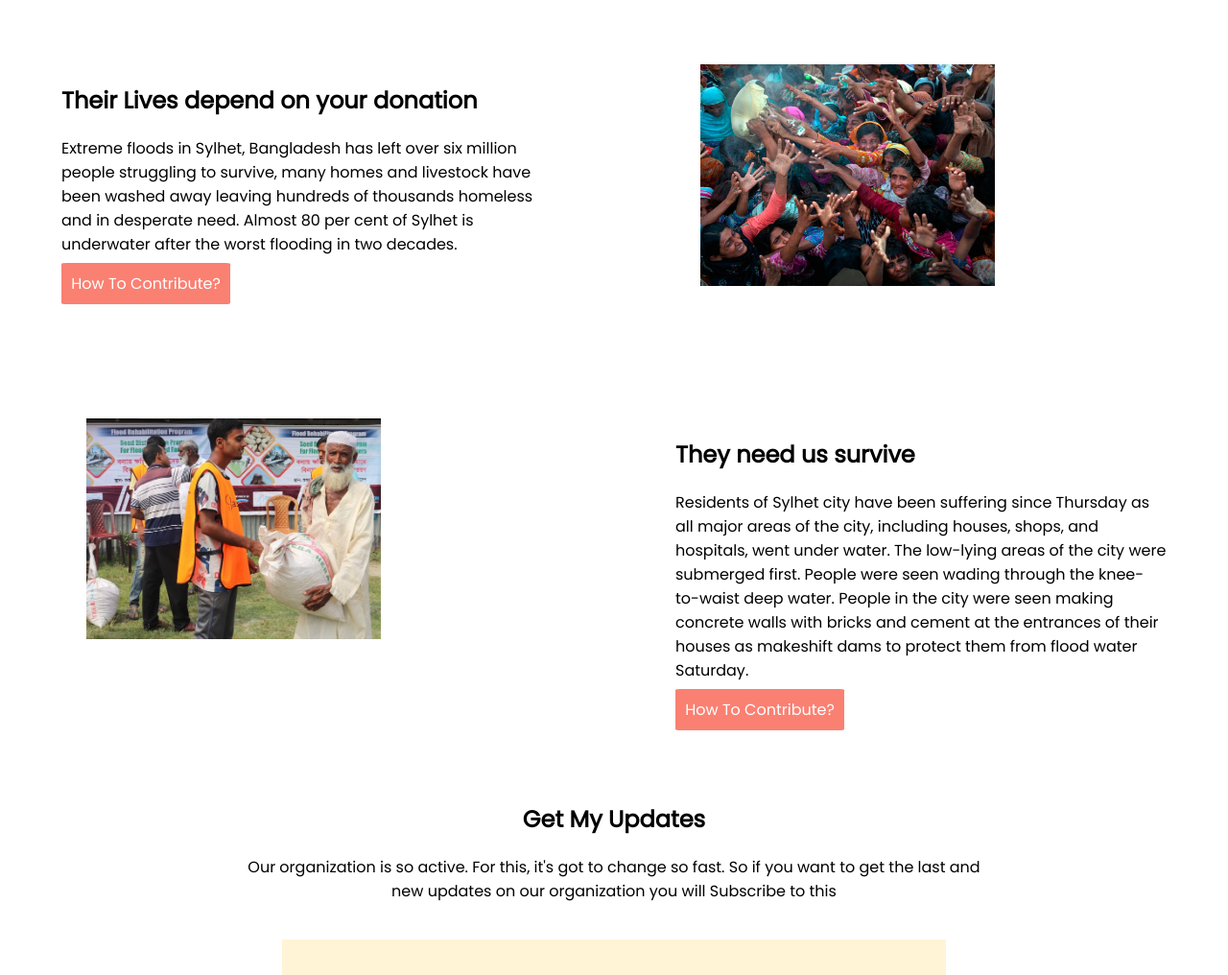
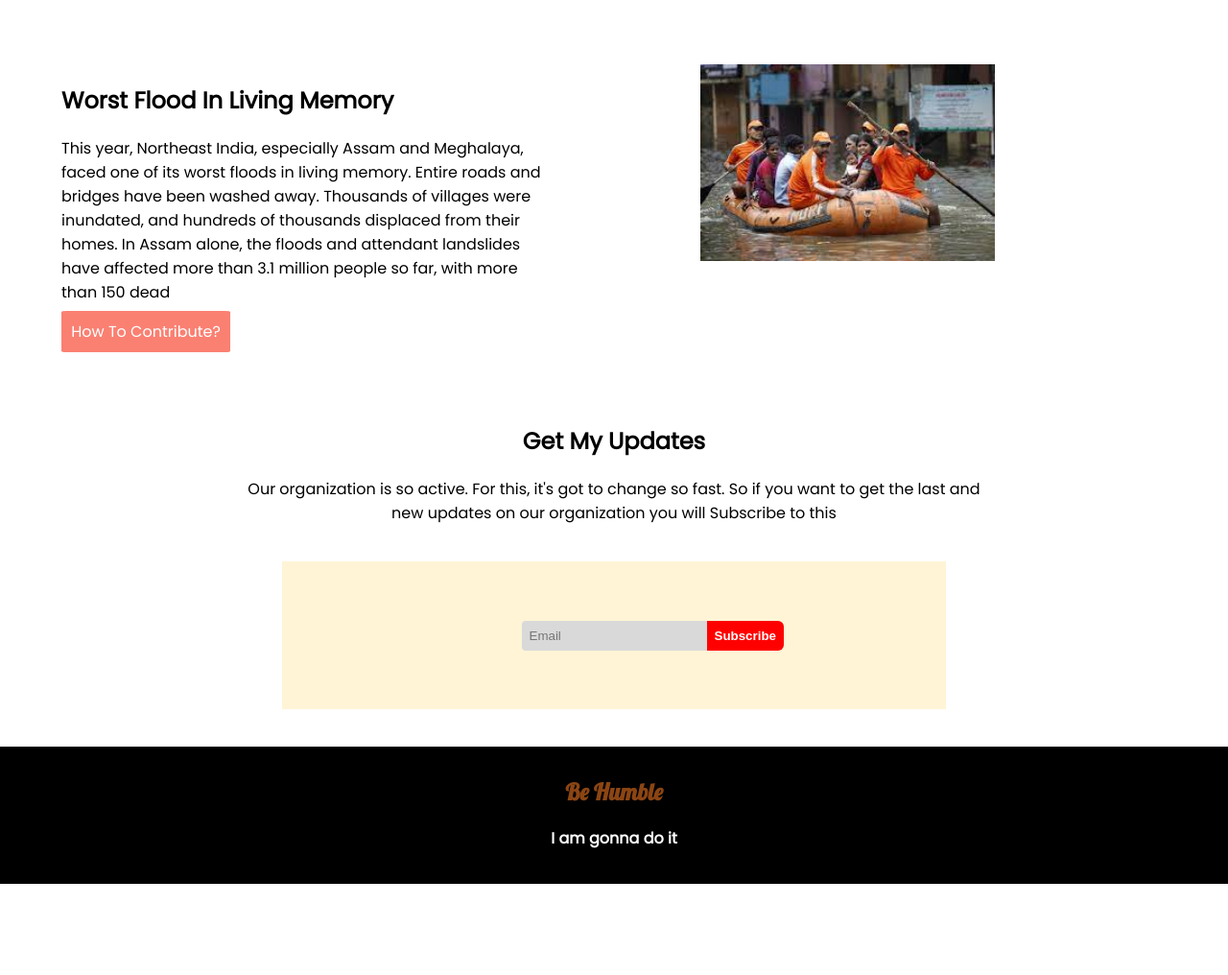
Before and after one commit to anik438/donate-today, a plain HTML site: page index.html in a window 1280 px wide. Shown: the part 1721-2737 px from the top of the page at 96% size. After the commit the page ends 2642 px from the top, so only its background shows below. Drawn offline with Linux system fonts and the light colour scheme.

Commit message:
project completed

```diff
--- a/index.html
+++ b/index.html
@@ -89,24 +89,13 @@
 
     <section class="flexible-container">
         <div class="half-width">
-            <h1>Their Lives depend on your donation</h1>
-            <p>Extreme floods in Sylhet, Bangladesh has left over six million people struggling to survive, many homes and livestock have been washed away leaving hundreds of thousands homeless and in desperate need. Almost 80 per cent of Sylhet is underwater
-                after the worst flooding in two decades.</p>
+            <h1>Worst Flood In Living Memory</h1>
+            <p>This year, Northeast India, especially Assam and Meghalaya, faced one of its worst floods in living memory. Entire roads and bridges have been washed away. Thousands of villages were inundated, and hundreds of thousands displaced from their
+                homes. In Assam alone, the floods and attendant landslides have affected more than 3.1 million people so far, with more than 150 dead</p>
             <a class="link-button" href="" target="_blank">How To Contribute?</a>
         </div>
         <div class="half-width">
-            <img src="./images/donation6.jpg" alt="">
-        </div>
-    </section>
-    <section class="flexible-container">
-        <div class="half-width">
-            <img src="./images/donation10.jpg" alt="">
-        </div>
-        <div class="half-width">
-            <h1>They need us survive</h1>
-            <p>Residents of Sylhet city have been suffering since Thursday as all major areas of the city, including houses, shops, and hospitals, went under water. The low-lying areas of the city were submerged first. People were seen wading through the
-                knee-to-waist deep water. People in the city were seen making concrete walls with bricks and cement at the entrances of their houses as makeshift dams to protect them from flood water Saturday.</p>
-            <a class="link-button" href="" target="_blank">How To Contribute?</a>
+            <img src="./images/Chennai.jpg" alt="">
         </div>
     </section>
 
```
Also changed, not shown: images/Chennai.jpg (added).
